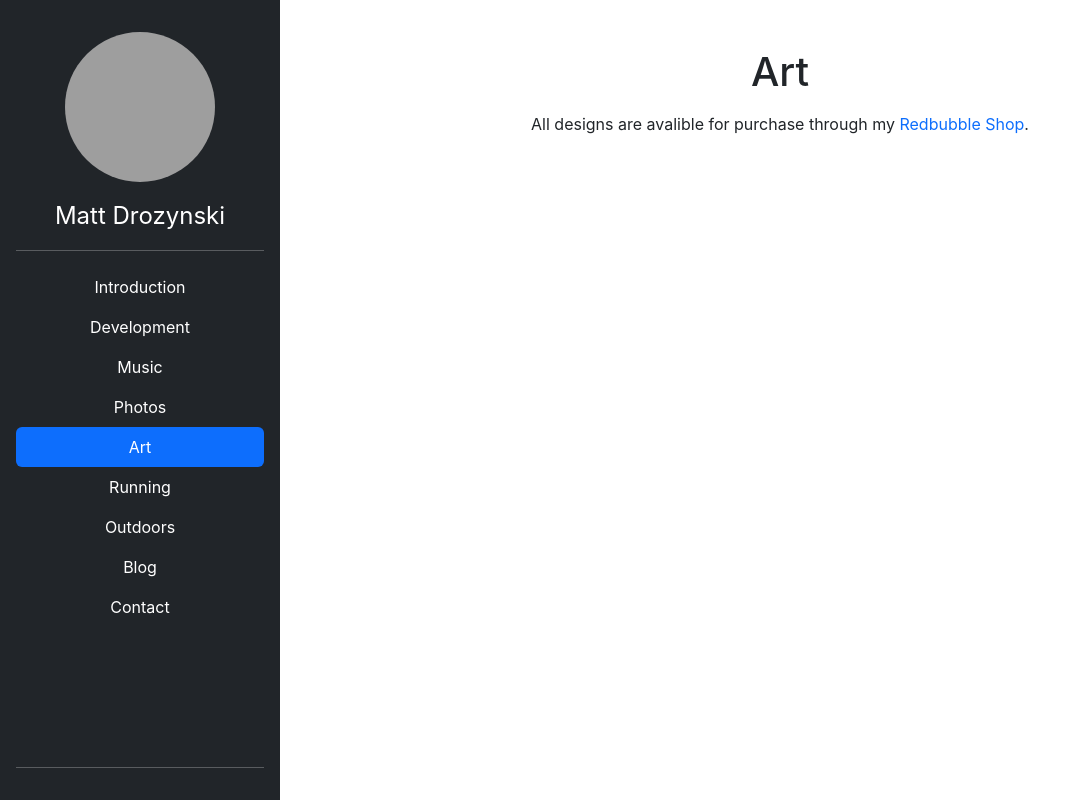
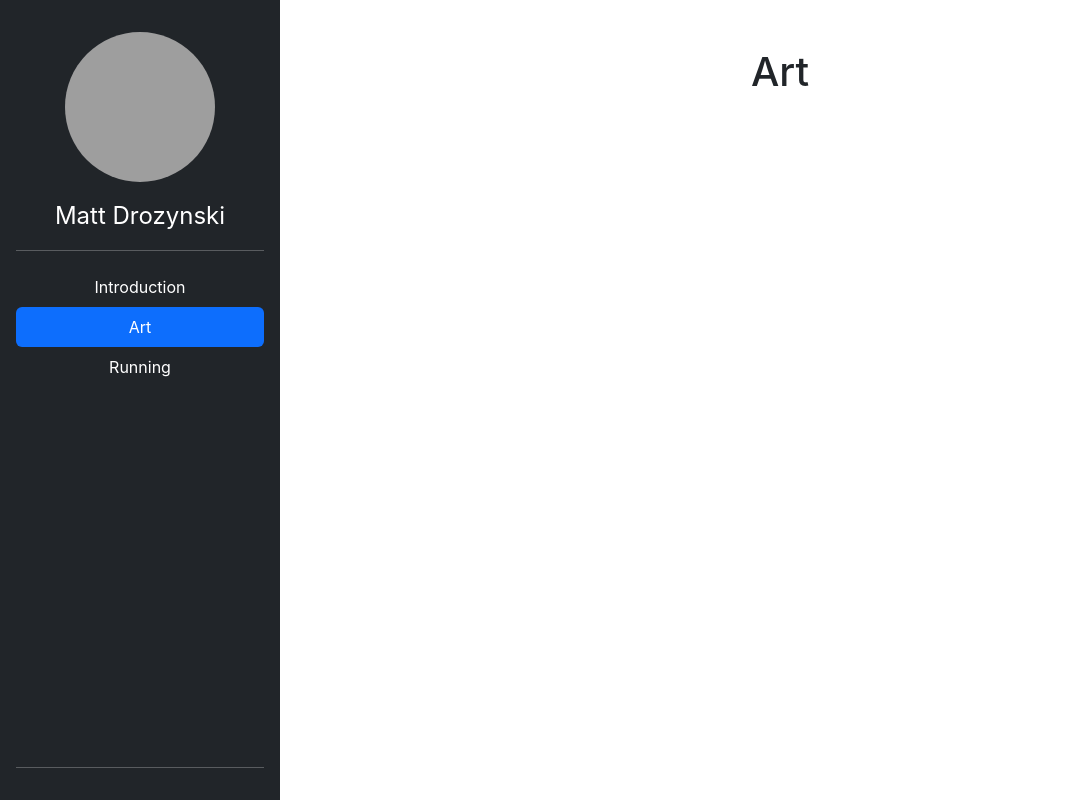
Before and after one commit to mdrozyn/matts-personal-website, a React (Create React App) app: page /#/art in a window 1280 px wide. Shown: the whole page, without its empty margins (0-1075 px from the left). Built offline with nearby package versions, Linux system fonts and the light colour scheme; grey boxes are pictures that could not be loaded.

Commit message:
Hide incomplete links and routes

```diff
--- a/src/components/App/ContentRouter.tsx
+++ b/src/components/App/ContentRouter.tsx
@@ -20,14 +20,14 @@ export function ContentPanel() {
                     <Routes location={location}>
                         <Route path="/" element={<Navigate replace to="introduction" />} />
                         <Route path="introduction" element={<IntroductionPage />} />
-                        <Route path="development" element={<DevelopmentPage />} />
+                        {/* <Route path="development" element={<DevelopmentPage />} />
                         <Route path="music" element={<MusicPage />} />
-                        <Route path="photos" element={<PhotosPage />} />
+                        <Route path="photos" element={<PhotosPage />} /> */}
                         <Route path="art" element={<ArtPage />} />
                         <Route path="running" element={<RunningPage />} />
-                        <Route path="outdoors" element={<OutdoorsPage />} />
+                        {/* <Route path="outdoors" element={<OutdoorsPage />} />
                         <Route path="blog" element={<BlogPage />} />
-                        <Route path="contact" element={<ContactPage />} />
+                        <Route path="contact" element={<ContactPage />} /> */}
                     </Routes>
                 </CSSTransition>
             </TransitionGroup>
--- a/src/components/SideNavBar/SideNavBar.tsx
+++ b/src/components/SideNavBar/SideNavBar.tsx
@@ -15,7 +15,7 @@ export function SideNavBar() {
                             Introduction
                         </NavLink>
                     </li>
-                    <li className="nav-item">
+                    {/* <li className="nav-item">
                         <NavLink to="development" className={({ isActive }) => isActive ? "nav-link active" : "nav-link"} aria-current="page">
                             Development
                         </NavLink>
@@ -29,7 +29,7 @@ export function SideNavBar() {
                         <NavLink to="photos" className={({ isActive }) => isActive ? "nav-link active" : "nav-link"} aria-current="page">
                             Photos
                         </NavLink>
-                    </li>
+                    </li> */}
                     <li className="nav-item">
                         <NavLink to="art" className={({ isActive }) => isActive ? "nav-link active" : "nav-link"} aria-current="page">
                             Art
@@ -40,7 +40,7 @@ export function SideNavBar() {
                             Running
                         </NavLink>
                     </li>
-                    <li className="nav-item">
+                    {/* <li className="nav-item">
                         <NavLink to="outdoors" className={({ isActive }) => isActive ? "nav-link active" : "nav-link"} aria-current="page">
                             Outdoors
                         </NavLink>
@@ -54,7 +54,7 @@ export function SideNavBar() {
                         <NavLink to="contact" className={({ isActive }) => isActive ? "nav-link active" : "nav-link"} aria-current="page">
                             Contact
                         </NavLink>
-                    </li>
+                    </li> */}
                 </ul>
                 <hr></hr>
             </div>
--- a/src/routes/ArtPage/ArtPage.tsx
+++ b/src/routes/ArtPage/ArtPage.tsx
@@ -5,11 +5,10 @@ export function ArtPage() {
         <>
             <div className="page-wrapper p-5 text-center">
                 <h1 className="mb-3">Art</h1>
-                <p className="mb-5">All designs are avalible for purchase through my&nbsp;
+                {/* <p className="mb-5">All designs are avalible for purchase through my&nbsp;
                     <a href="https://www.redbubble.com/people/aliveinecho/explore?asc=u&page=1&sortOrder=recent">Redbubble Shop</a>
                     .
-                </p>
-
+                </p> */}
                 <AdaptivePhotoLayout />
             </div>
         </>
```
